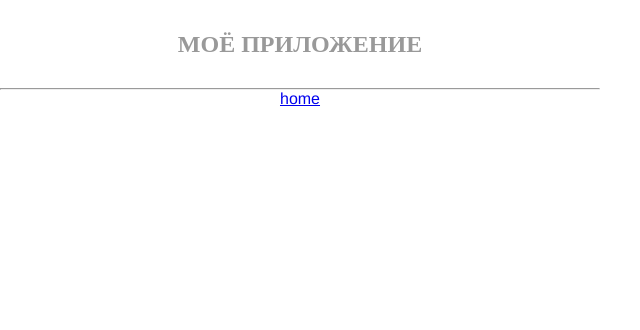
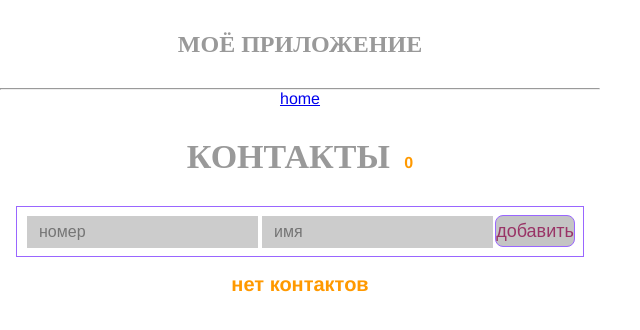
Before and after one commit to Shilachkashila/t-book, a Vue app: page /Phone-book in a window 1280 px wide. Shown: the top 330 px of the page, without its empty margins (0-640 px from the left). Built offline with nearby package versions, Linux system fonts and the light colour scheme.

Commit message:
19,09 code fix. Part one

```diff
--- a/src/App.vue
+++ b/src/App.vue
@@ -2,7 +2,9 @@
   <div id="app">
     <h1>моё приложение</h1>
     <hr>
-    <router-link :to="{ name: 'Home'}">home</router-link>
+    <router-link
+      to="/Home">
+      home</router-link>
     <router-view />
   </div>
 </template>
--- a/src/components/phonFormAdd.vue
+++ /dev/null
@@ -1,96 +0,0 @@
-<template>
-  <div>
-    <!-- вместо обычного(prevent)поведения формы(submit)приниает(=)функцию(onSubmit) -->
-    <form autocomplete="off"
-    v-on:submit.prevent="onSubmit">
-      <p class="error"
-       v-show="err">
-       только цифры <span>1-9</span> дефис <span> - </span>скобки <span>()</span>
-      </p>
-      <input type="text" maxlength="20" name="phoneNumber" placeholder="номер"
-      v-model='telephone'
-      :class="{border: err}"
-      v-on:focus="numberFocus">
-      <input type="text" name="name" placeholder="имя"
-      v-model='title'>
-      <button
-      v-on:keyup.enter="onSubmit"
-      type="submit" name="добавить">
-      добавить</button>
-    </form>
-  </div>
-</template>
-
-<script>
-export default {
-name: "",
-data() {
-  return {
-    err: false,
-    title: '',
-    telephone: '',
-  };
-},
-methods: {
-  onSubmit() {
-    if (!this.validPhoneNumber(this.telephone)) {
-      this.err = true;
-      return false;
-    }
-    if (this.title.trim() && this.telephone.trim()) {
-      const newNumb = { id: Date.now(), telephone: this.telephone, title: this.title, completed: false };
-      this.$emit('add-numb', newNumb);
-      this.title = '';
-      this.telephone = '';
-      this.err = false;
-    }
-    },
-  validPhoneNumber: function (telephone) {
-    var re = /[0-9()-]+/;
-    return re.test(telephone);
-    },
-  numberFocus() {
-    this.err = false;
-    }
-}
-};
-</script>
-
-<style scoped>
-div {
-  margin-bottom: 1rem;
-}
-form {
-  display: inline-block;
-  padding: 8px;
-  border: 1px solid #9966ff;
-}
-input {
-  box-sizing: border-box;
-  height: 2rem;
-  padding: 0 10px;
-  margin: 0 2px;
-  border-color: transparent;
-  background-color: #cccccc;
-}
-button {
-  height: 2rem;
-  width: 80px;
-  border: 1px solid #9966ff;
-  border-radius: 8px;
-  background-color: #C4C4C4;
-  color: #993366;
-  font-size: 18px;
-}
-span {
-  background-color: #C4C4C4;
-  color: #666666;
-}
-.error {
-  color: red;
-  text-align:left;
-}
-.border {
-  border-color: red;
-}
-</style>
--- a/src/components/phonList.vue
+++ /dev/null
@@ -1,39 +0,0 @@
-<template lang="html">
-  <div>
-    <phonListSearch/>
-    <ul>
-      <phonListItem
-        v-for="(numb, ix) in numbers" :key="numb.ix"
-        :numb="numb"
-        :index="ix"
-        v-on:remov-numb="removNumb"
-        />
-    </ul>
-  </div>
-</template>
-
-<script>
-import phonListItem from '@/components/phonListItem';
-import phonListSearch from '@/components/phonListSearch';
-
-export default {
-components: {
-  phonListItem,
-  phonListSearch,
-  },
-props: ['numbers'],//данные от родителя к потомкам - с помощью пропс и директивы v-bind
-methods: {
-  removNumb(id) {
-  this.$emit( 'remov-numb', id );
-  }
-  },
-};
-</script>
-
-<style scoped>
-ul {
-  list-style: none;
-  margin: 0;
-  padding: 0;
-}
-</style>
--- /dev/null
+++ b/src/components/phoneFormAdd.vue
@@ -0,0 +1,96 @@
+<template>
+  <div>
+    <!-- вместо обычного(prevent)поведения формы(submit)приниает(=)функцию(onSubmit) -->
+    <form autocomplete="off"
+      @submit.prevent="onSubmit">
+      <p class="error"
+         v-show="error">
+         только цифры <span>1-9</span> дефис <span> - </span>скобки <span>()</span>
+      </p>
+      <input type="text" maxlength="20" name="phoneNumber" placeholder="номер"
+        v-model='telephone'
+        :class="{ border: error }"
+        @focus="numberFocus">
+      <input type="text" name="name" placeholder="имя"
+        v-model='title'>
+      <button
+        @keyup.enter="onSubmit"
+        type="submit" name="добавить"
+        >добавить</button>
+    </form>
+  </div>
+</template>
+
+<script>
+export default {
+  name: "",
+  data() {
+    return {
+      error: false,
+      title: '',
+      telephone: '',
+    };
+  },
+  methods: {
+    onSubmit() {
+      if (!this.validPhoneNumber(this.telephone)) {
+        this.error = true;
+        return false;
+      }
+      if (this.title.trim() && this.telephone.trim()) {
+        const newNumber = { id: Date.now(), telephone: this.telephone, title: this.title, completed: false };
+        this.$emit('add-number', newNumber);
+        this.title = '';
+        this.telephone = '';
+        this.error = false;
+      }
+      },
+    validPhoneNumber: function (telephone) {
+      const re = /[0-9()-]+/;
+      return re.test(telephone);
+      },
+    numberFocus() {
+      this.error = false;
+      }
+  }
+};
+</script>
+
+<style scoped>
+div {
+  margin-bottom: 1rem;
+}
+form {
+  display: inline-block;
+  padding: 8px;
+  border: 1px solid #9966ff;
+}
+input {
+  box-sizing: border-box;
+  height: 2rem;
+  padding: 0 10px;
+  margin: 0 2px;
+  border-color: transparent;
+  background-color: #cccccc;
+}
+button {
+  height: 2rem;
+  width: 80px;
+  border: 1px solid #9966ff;
+  border-radius: 8px;
+  background-color: #C4C4C4;
+  color: #993366;
+  font-size: 18px;
+}
+span {
+  background-color: #C4C4C4;
+  color: #666666;
+}
+.error {
+  color: red;
+  text-align:left;
+}
+.border {
+  border-color: red;
+}
+</style>
--- /dev/null
+++ b/src/components/phoneList.vue
@@ -0,0 +1,39 @@
+<template lang="html">
+  <div>
+    <phoneListSearch/>
+    <ul>
+      <phoneListItem
+        v-for="(number, ix) in numbers" :key="number.ix"
+        :number="number"
+        :index="ix"
+        @remove-number="removeNumber"
+        />
+    </ul>
+  </div>
+</template>
+
+<script>
+import phoneListItem from '@/components/phoneListItem';
+import phoneListSearch from '@/components/phoneListSearch';
+
+export default {
+  components: {
+    phoneListItem,
+    phoneListSearch,
+    },
+  props: ['numbers'],//данные от родителя к потомкам - с помощью пропс и директивы v-bind
+  methods: {
+    removeNumber(id) {
+      this.$emit( 'remove-number', id );
+      }
+    },
+  };
+</script>
+
+<style scoped>
+ul {
+  list-style: none;
+  margin: 0;
+  padding: 0;
+}
+</style>
--- a/src/components/phonListItem.vue
+++ b/src/components/phoneListItem.vue
@@ -1,20 +1,20 @@
 <template lang="html">
   <li>
     <p>
-      <strong>{{index + 1}}</strong>
-      <span>{{numb.telephone}}</span>
-      <span>{{numb.title}}</span>
+      <strong>{ {index + 1} }</strong>
+      <span>{ {number.telephone} }</span>
+      <span>{ {number.title} }</span>
     </p>
     <button type="button" name="button"
-     v-on:click="$emit('remov-numb', numb.id)">
-    удалить</button>
+      @click="$emit('remove-number', number.id)"
+      >удалить</button>
   </li>
 </template>
 
 <script>
  export default {
   props: {
-  numb: {
+    number: {
     type: Object,
     required: true
     },
--- a/src/router/index.js
+++ b/src/router/index.js
@@ -2,7 +2,7 @@ import Vue from "vue";
 import VueRouter from "vue-router";
 // 1. Определяем компоненты для маршрутов.
 // Они могут быть импортированы из других файлов
-import Home from "@/views/Home";
+// import Home from "@/views/Home";
 
 Vue.use(VueRouter);
 
@@ -12,14 +12,14 @@ Vue.use(VueRouter);
 // через `Vue.extend()`, так и просто объект с опциями компонента.
 const routes = [
   {
-    path: "/",
-    name: "Home",
-    component: Home
+    path: "/Phone-book",
+    component: () => import("@/views/Phone-book")
   },
   {
-    path: "/phoneBook",
-    component: () => import("../views/phoneBook.vue")
+    path: "/Home",
+    component: () => import("@/views/Home")
   }
+
 ];
 
 // 3. Создаём экземпляр маршрутизатора и передаём маршруты в опции `routes`
--- a/src/views/Home.vue
+++ b/src/views/Home.vue
@@ -1,6 +1,8 @@
 <template>
-<div>
-  <h2>главная</h2>
-  <a href="/phoneBook">телефонная книга</a>
-</div>
+  <div>
+    <h2>главная</h2>
+    <router-link
+      to="/Phone-book"
+      >телефонная книга</router-link>
+  </div>
 </template>
--- a/src/views/phoneBook.vue
+++ b/src/views/Phone-book.vue
@@ -1,17 +1,17 @@
 <template>
   <div>
-    <h2 class="title_two">контакты</h2>
+    <h2 class="phone-book__title">контакты</h2>
     <span class="counter">
-    {{counter}}
+      {{ counter }}
     </span>
     <!-- v-on прослушка событий через $emit-->
-    <phonFormAdd
-    v-on:add-numb="addNumb"
+    <phoneFormAdd
+      @add-number="addNumber"
       />
-    <phonList
+    <phoneList
       v-if="numbers.length"
       :numbers="numbers"
-    v-on:remov-numb="removNumb"
+      @remov-number="removNumber"
       />
     <p class="placeholder_list"
       v-else
@@ -20,8 +20,8 @@
 </template>
 
 <script>
-import phonFormAdd from '@/components/phonFormAdd';
-import phonList from '@/components/phonList';
+import phoneFormAdd from '@/components/phoneFormAdd';
+import phoneList from '@/components/phoneList';
 
 export default {
 name: 'app',
@@ -32,16 +32,16 @@ data () {
 };
 },
 components: {
-  phonFormAdd,
-  phonList,
+  phoneFormAdd,
+  phoneList,
 },
 methods: {
-  removNumb(id) {
+  removeNumber(id) {
     this.numbers = this.numbers.filter(t => t.id !==id);
     this.counter--;
 },
-  addNumb(numb) {
-    this.numbers.push(numb);
+  addNumber(number) {
+    this.numbers.push(number);
     this.counter++;
   }
 },
@@ -49,7 +49,7 @@ methods: {
 </script>
 
 <style scoped>
-.title_two {
+.phone-book__title {
   display: inline-block;
 }
 .counter {
```
Also changed, not shown: src/components/phoneListSearch.vue (renamed from src/components/phonListSearch.vue, +3 -6 lines). Lines whose indentation alone changed are shown as unchanged.
